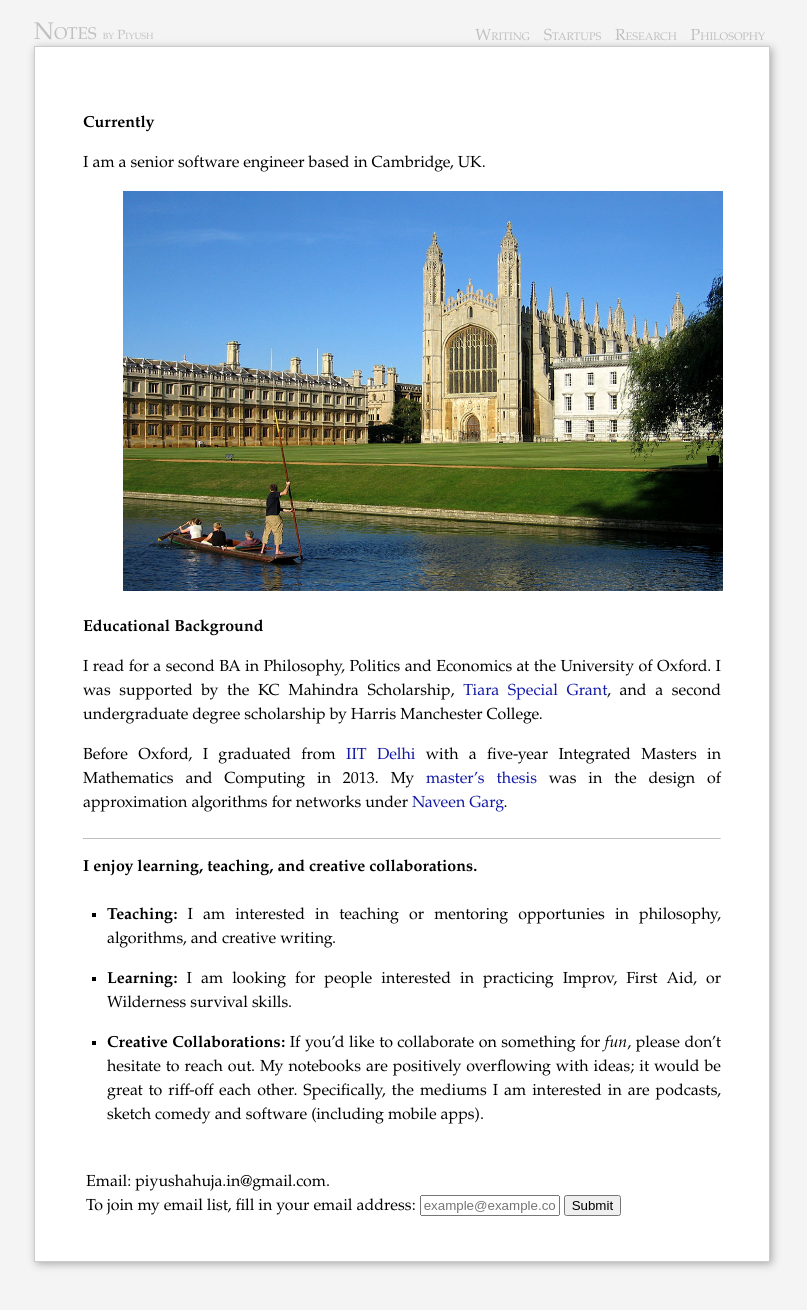
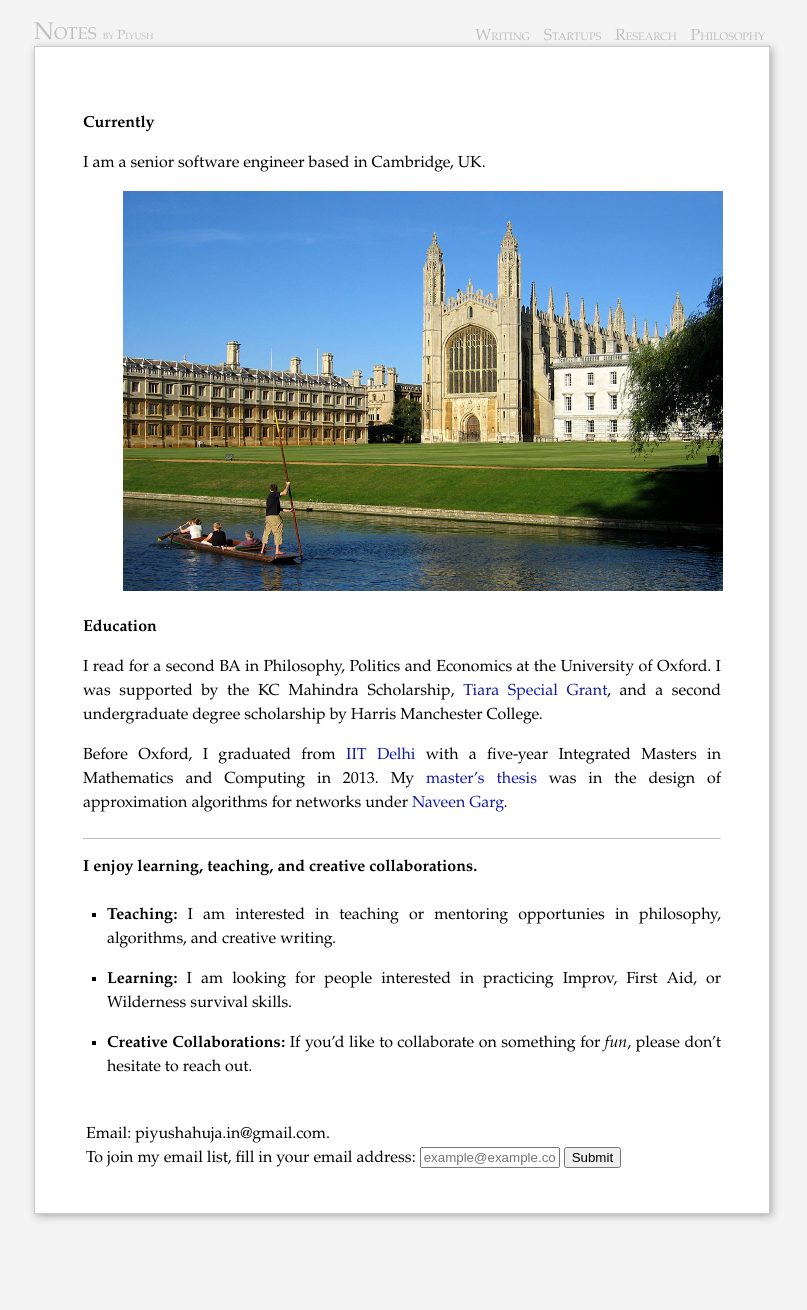
Before and after one commit to piyushahuja/piyushahuja.github.io, a Jekyll site: the page built from index.md, in a window 1280 px wide. Shown: the whole page, without its empty margins (238-1045 px from the left). Built offline with Jekyll 4.4.1, drawn with Linux system fonts in a browser that asks for light colours; after the commit the page ends 1262 px from its top, so only the background shows below that.

Commit message:
Auto deployed

```diff
--- a/index.md
+++ b/index.md
@@ -22,7 +22,7 @@
 
 
 <!-- My long-term project, [Platonia](https://play.google.com/store/apps/details?id=com.platonialabs.platonia), can now be downloaded on Google playstore. One of the best way to learn is to teach it to someone. Platonia allows you to organize one-on-one meetups with people near you for learning-and-teaching. -->
-**Educational Background**
+**Education**
 
 I read for a second BA in Philosophy, Politics and Economics at the University of Oxford.  I was supported by the KC Mahindra Scholarship, [Tiara Special Grant](https://www.tiarafoundation.com/copy-of-tiara-special-grant), and a second undergraduate degree scholarship by Harris Manchester College.
 
@@ -40,7 +40,7 @@
 
 - **Learning:** I am looking for people interested in practicing Improv, First Aid, or Wilderness survival skills.
 
-- **Creative Collaborations:** If you'd like to collaborate on something for *fun*, please don't hesitate to reach out. My notebooks are positively overflowing with ideas; it would be great to riff-off each other. Specifically, the mediums I am interested in are podcasts, sketch comedy and software (including mobile apps).
+- **Creative Collaborations:** If you'd like to collaborate on something for *fun*, please don't hesitate to reach out.
 
 {% include email-subscribe.html %}
 
```
